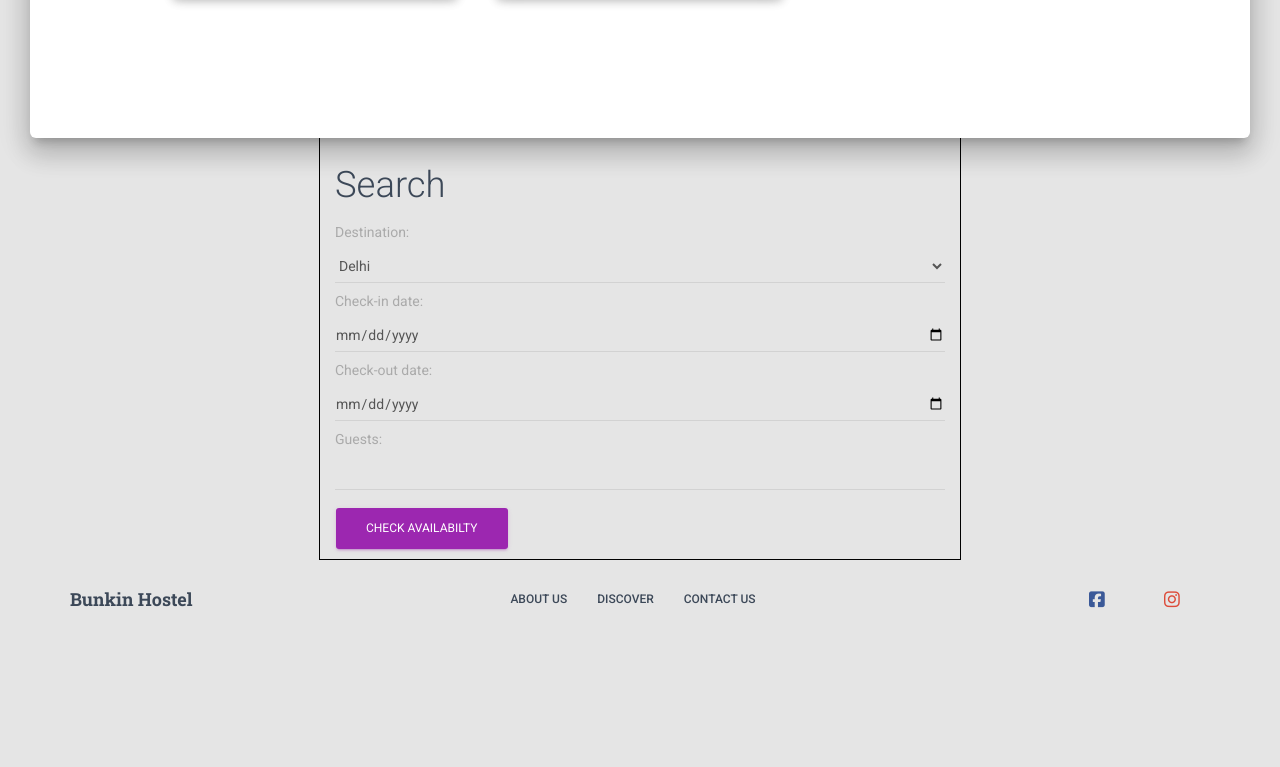
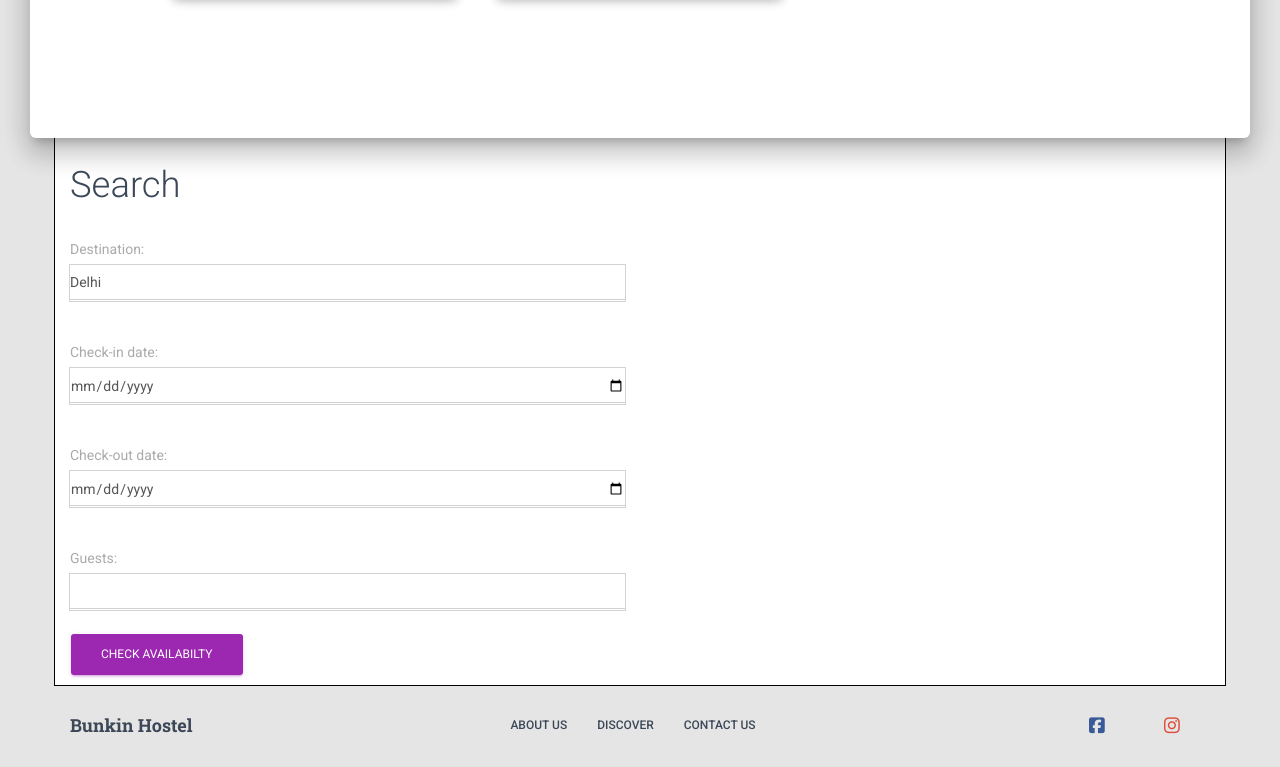
Before and after one commit to PremDutta/Website, an Angular app: page / in a window 1280 px wide. Shown: the part 2948-3715 px from the top of the page. Before the commit the page ends 3589 px from the top, so only its background shows below. Built offline with nearby package versions, Linux system fonts and the light colour scheme.

Commit message:
form-size reduced

```diff
--- a/src/app/book-now/book-now.component.css
+++ b/src/app/book-now/book-now.component.css
@@ -0,0 +1,9 @@
+.container{
+    background-color: white;
+    outline: 1px solid black;
+
+}
+
+.form-control{
+    outline: 1px solid lightgray;
+}
--- a/src/app/book-now/book-now.component.html
+++ b/src/app/book-now/book-now.component.html
@@ -1,27 +1,30 @@
-<div class="container" style="outline:1px solid black; width:50%;">
-  <h2>Search</h2>
+<div class="container" >
+  <div class="row">
+    <div class="col-md-6">
+      <h2>Search</h2>
   <form>
-    <div class="form-group-xs">
+    <div class="form-group">
       <label for="destination">Destination:</label>
-
       <select class="form-control" id="destination" placeholder="Select destination">
     <option>Delhi</option>
     <option>Goa</option>
    </select>
     </div>
-    <div class="form-group-xs">
+    <div class="form-group">
       <label for="check-in">Check-in date:</label>
       <input type="date" class="form-control" id="date" placeholder="Check-in date">
     </div>
-    <div class="form-group-xs">
+    <div class="form-group">
       <label for="check-out">Check-out date:</label>
-      <input type="date" class="form-control" id="date" placeholder="Check-out date">
+      <input type="date" class= "form-control" id="date" placeholder="Check-out date">
     </div>
-    <div class="form-group-xs">
+    <div class="form-group">
       <label for="Guests">Guests:</label>
       <input type="number" min="1" class="form-control" id="guests" placeholder="">
     </div>
 
     <button type="submit" class="btn btn-primary active">Check Availabilty</button>
   </form>
+    </div>
+  </div>
 </div>
```
